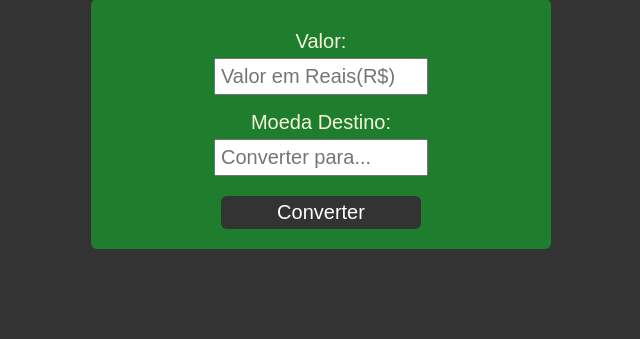
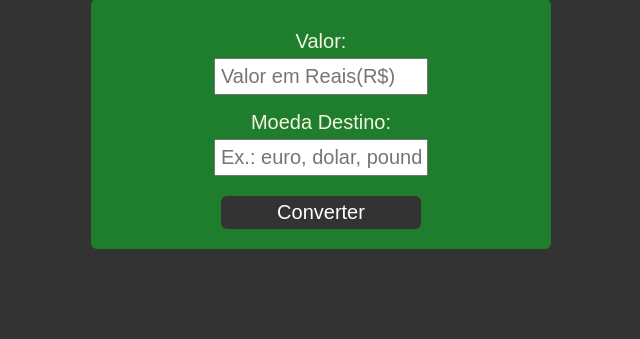
Before and after one commit to mlumoura/conversor_moedas_python, a Flask app: page / in a window 1280 px wide. Shown: the part 133-472 px from the top of the page, without its empty margins (319-959 px from the left). Run offline with Flask 3, Linux system fonts and the light colour scheme; some libraries are stand-ins or nearby versions.

Commit message:
fix app.py

```diff
--- a/app.py
+++ b/app.py
@@ -8,6 +8,7 @@ headers = {
 
 app = Flask(__name__)  # Inicializa a aplicação
 
+
 @app.route('/')  # Nova rota
 def main():
     resultado = None
@@ -15,11 +16,13 @@ def main():
     cotacao = 0
     valor_convertido = 0
 
-
     def cotacao(moeda):
-        moedas = ['dolar', 'euro', 'peso argentino','yuan']
+        # Lista das moedas disponíveis para apurar cotação
+        moedas = ['dolar', 'euro', 'koruna', 'peso argentino', 'peso chileno', 'pound sterling', 'yuan', 'yen']
         if moeda in moedas:
-            page = requests.get(f"""https://www.google.com/search?q={moeda}&oq={moeda}&sclient=gws-wiz-serp&sourceid=chrome&ie=UTF-8""",headers=headers)
+            page = requests.get(
+                f"""https://www.google.com/search?q={moeda}&oq={moeda}&sclient=gws-wiz-serp&sourceid=chrome&ie=UTF-8""",
+                headers=headers)
             soup = BeautifulSoup(page.content, 'html.parser')
 
             valor = soup.find_all("span", class_="DFlfde SwHCTb")[0]
@@ -27,13 +30,12 @@ def main():
             cotacao = cotacao.replace(',', '.')
             cotacao = float(cotacao)
             valor_convertido = round((real / cotacao), 3)
-            resultado = f"""O valor R${real}0 convertido é: {valor_convertido} {moeda} (Cotação ={cotacao})"""
+            resultado = f"""O valor R${real} convertido é: {valor_convertido} {moeda} (Cotação ={cotacao})"""
 
             return resultado
         else:
             resultado = "Esta moeda é inválida ou não está disponível para conversão"
             return resultado
-
 
     real = request.args.get('real')
     moeda = request.args.get('moeda')
@@ -50,13 +52,4 @@ def main():
 if __name__ == '__main__':
     app.run(debug=True)  # Executa a aplicação
 
-
-
-
-
-
-
-
-
-
-#gunicorn -w 3 app:app
+# gunicorn -w 3 app:app
--- a/templates/index.html
+++ b/templates/index.html
@@ -13,7 +13,7 @@
     <label for="real">Valor:</label>
     <input type="number" name="real" step="0.01" required placeholder="Valor em Reais(R$)">
     <label for="moeda">Moeda Destino:</label>
-        <input type="text" name="moeda" required placeholder="Converter para...">
+    <input type="text" name="moeda" required placeholder="Ex.: euro, dolar, pound sterling, peso argentino, yan, yuan">
 
     <button type="submit">Converter</button>
 </form>
```
Lines whose indentation alone changed are shown as unchanged.
